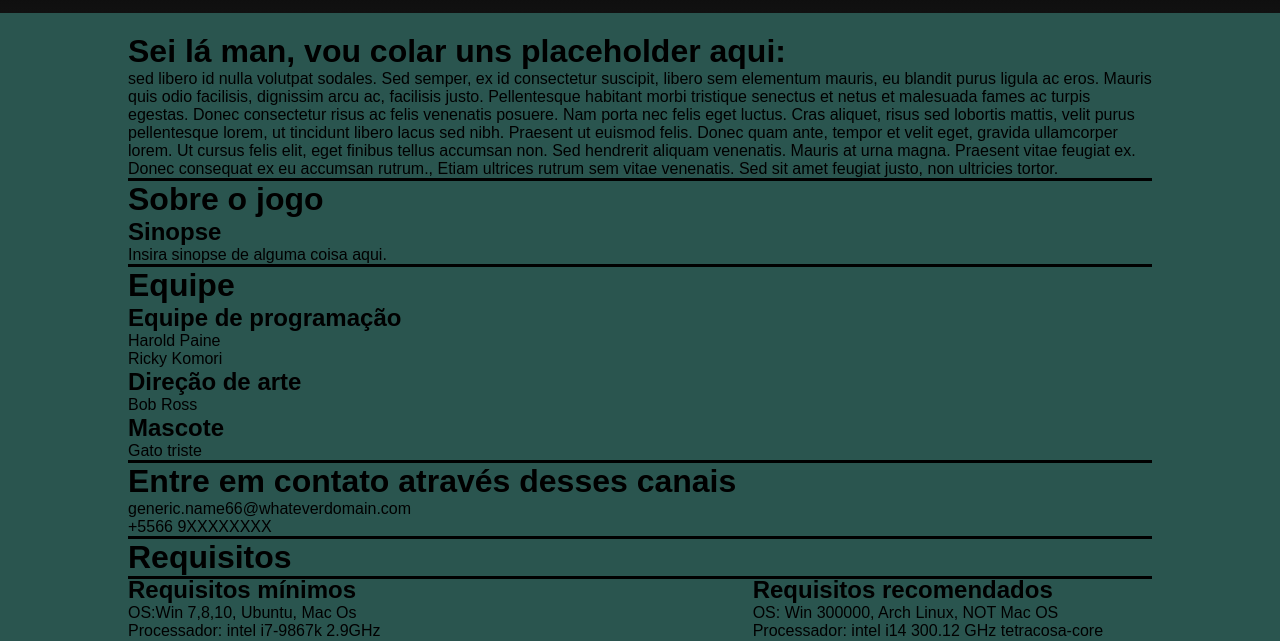
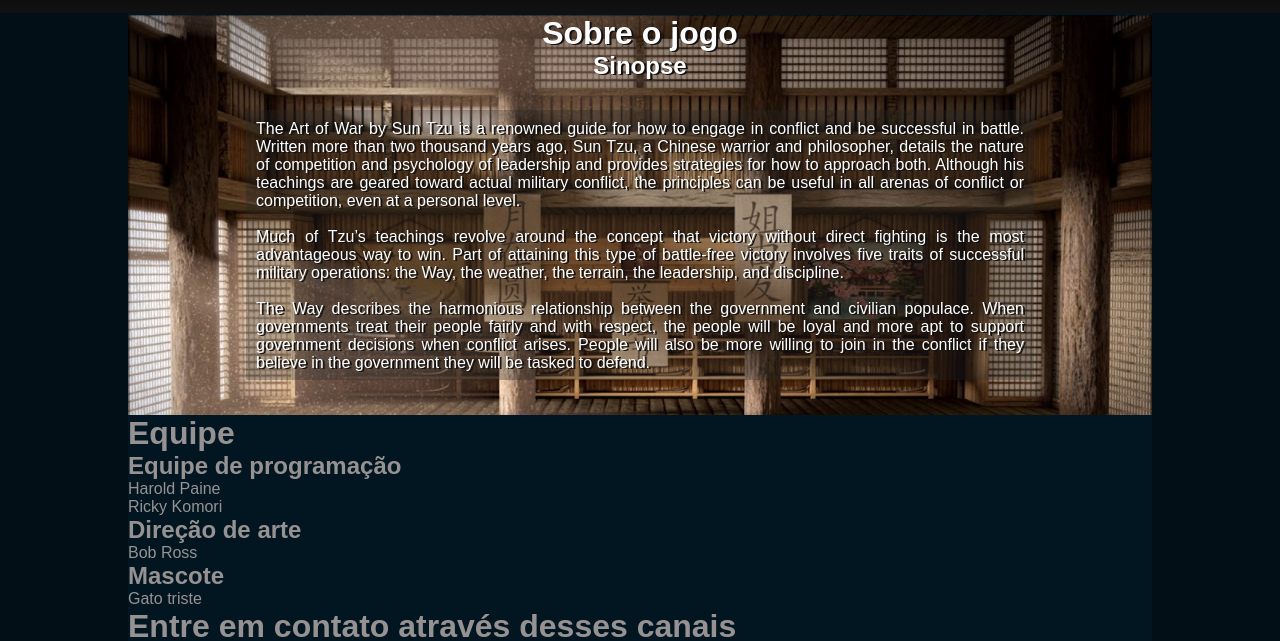
Before and after one commit to gabrielfeitosa00/Unect--Trainee-project, a plain HTML site: page index.html in a window 1280 px wide. Shown: the part 117-758 px from the top of the page. Drawn offline with Linux system fonts and the light colour scheme.

Commit message:
layered bg, bg about, no border,no first section,image folder

```diff
--- a/index.html
+++ b/index.html
@@ -11,15 +11,15 @@
 <body>
     <header>
 
-        <div class="container">
+        <div class="container" , id="home">
             <div id="Logo">
-                <img src="Dragon.png" alt="Red Dragon Projekt">
+                <img src="imagens/Dragon.png" alt="Red Dragon Projekt">
             </div>
 
 
             <nav id="menu">
                 <ul>
-                    <li> <a href="#"> <b> HOME PAGE</b></a></li>
+                    <li> <a href="#home"> <b> HOME PAGE</b></a></li>
                     <li><a href="#aboutGame"> <b> SOBRE O JOGO</b></a></li>
                     <li><a href="#team"> <b> EQUIPE </b></a></li>
                     <li><a href="#contact"> <b> CONTATOS </b> </a></li>
@@ -29,8 +29,11 @@
         </div>
 
     </header>
+    <div id="site-content">
+    <!--    Vou comentar essa seção até ter uma ideia melhor do que fazer com ela
+            talvez seja tirada por redundância
 
-    <div class="ContentBox" , id="home">
+    <div class="ContentBox">
         <h1>Sei lá man, vou colar uns placeholder aqui:</h1>
 
         <p> sed libero id nulla volutpat sodales. Sed semper, ex id consectetur suscipit, libero sem elementum mauris,
@@ -46,15 +49,34 @@
             feugiat ex. Donec consequat
             ex eu accumsan rutrum., Etiam ultrices rutrum sem vitae venenatis. Sed sit amet feugiat justo, non ultricies
             tortor.</p>
-    </div>
+    </div> -->
 
     <div class="ContentBox" , id="aboutGame">
 
         <h1> Sobre o jogo</h1>
 
         <h2> Sinopse </h2>
+        <div class="textbox">
+            <!-- Texto de placeholder, estou usnado um resumo de arte da guerra por Sun Tzu
+                disponível no endereço: https://www.shortform.com/summary/the-art-of-war-summary-sun-tzu-->
+            <article> The Art of War by Sun Tzu is a renowned guide for how to engage in conflict and be successful in
+                battle.
+                Written more than two thousand years ago, Sun Tzu, a Chinese warrior and philosopher, details the nature
+                of competition and psychology of leadership and provides strategies for how to approach both. Although
+                his teachings are geared toward actual military conflict, the principles can be useful in all arenas of
+                conflict or competition, even at a personal level. <br> <br>
 
-        <p> Insira sinopse de alguma coisa aqui.</p>
+                Much of Tzu’s teachings revolve around the concept that victory without direct fighting is the most
+                advantageous way to win. Part of attaining this type of battle-free victory involves five traits of
+                successful military operations: the Way, the weather, the terrain, the leadership, and discipline. <br>
+                <br>
+
+                The Way describes the harmonious relationship between the government and civilian populace. When
+                governments treat their people fairly and with respect, the people will be loyal and more apt to support
+                government decisions when conflict arises. People will also be more willing to join in the conflict if
+                they believe in the government they will be tasked to defend. <br> <br>
+            </article>
+        </div>
 
     </div>
 
@@ -100,7 +122,7 @@
     </div>
 
     <div class="ContentBox" , id="req">
-        <h1>Requisitos</h1>
+        <h1>Requisitos de sistema</h1>
         <div id="req-min">
             <h2>Requisitos mínimos</h2>
             OS:Win 7,8,10, Ubuntu, Mac Os <br>
@@ -120,8 +142,8 @@
 
 
     </div>
-
-    <footer>Todos os direitos reservados </footer>
+    </div>
+    <footer>&copy 2020 Red Dragoon Projeckt. Todos os direitos reservados </footer>
 </body>
 
 
--- a/style.css
+++ b/style.css
@@ -1,11 +1,12 @@
 * {
     margin: 0;
-    padding 0;
+    padding: 0;
     font-family: Arial, Helvetica, sans-serif;
 }
 
 body{
-    background-color: #2A554F;
+    background-color: rgb(2, 15, 22);
+
 }
 
 .container{
@@ -14,13 +15,31 @@ body{
 
 
 }
-
+#site-content{
+    margin: auto;
+    width: 1024px;
+    background-color: rgba(3, 27, 41, 0.658);
+}
 .ContentBox{
 
     width: 1024px;
     margin: auto;
+     color: rgb(151, 146, 146);  /*   tratar as cores das caixas de texto localmente
+                                        usar containers para dimencionamento apenas */
+     /* margin-bottom: 20px;  */
 
-    border-bottom-style: solid ;
+}
+/*  lembrete usar subustituitos para
+    a bottom border  para separar as seções */
+.textbox{
+    margin: auto;
+    margin-top: 30px;
+    padding: 10px;
+    text-align: justify;
+    max-width: 75%;
+    height: 250px;
+    border-radius: 2px;
+    background-color: rgba(36, 38, 39, 0.315);
 }
 
 header{
@@ -28,7 +47,7 @@ header{
     background-image: linear-gradient(#000000,#111111);
     height: 110px;
     padding: 10px;
-    margin-bottom: 20px;
+    /* margin-bottom: 2px;  */
 
 
 
@@ -83,28 +102,48 @@ header{
 
 }
 
+
+#aboutGame{
+    clear: both;
+    color: white;
+    text-align: center;
+    text-shadow:  2px 1px #111111;
+    background-image: url("imagens/dojo1.jpeg");
+    background-size: 100%;
+
+    min-height: 400px
+}
+
+#contact{
+
+    min-height: 150px;
+}
+
 #req{
-
-    padding: ;
+    text-align: center;
+    min-height: 170px;
+    /* margin-bottom: 25px; */
 }
 
 #req-min{
-
+    text-align: justify;
     float: left;
+    width: 48%;
 }
 
 #req-rec{
-
+    text-align: justify;
     float: right;
+    width: 48%;
 }
 
 
 footer{
-
+    font-size: 13px;
     text-align: center;
     width: 100%;
-
-    padding: 40px 0px 40px 0px;
-    background-color: green;
+    height: 10px;
+    padding: 20px 0px 20px 0px;
+    background-color: rgb(84, 84, 87);
     clear: both;
 }
```
Also changed, not shown: imagens/Dragon.png (added), imagens/dojo1.jpeg (added), imagens/hikikomori-2AK7DJ4.jpg (added).
